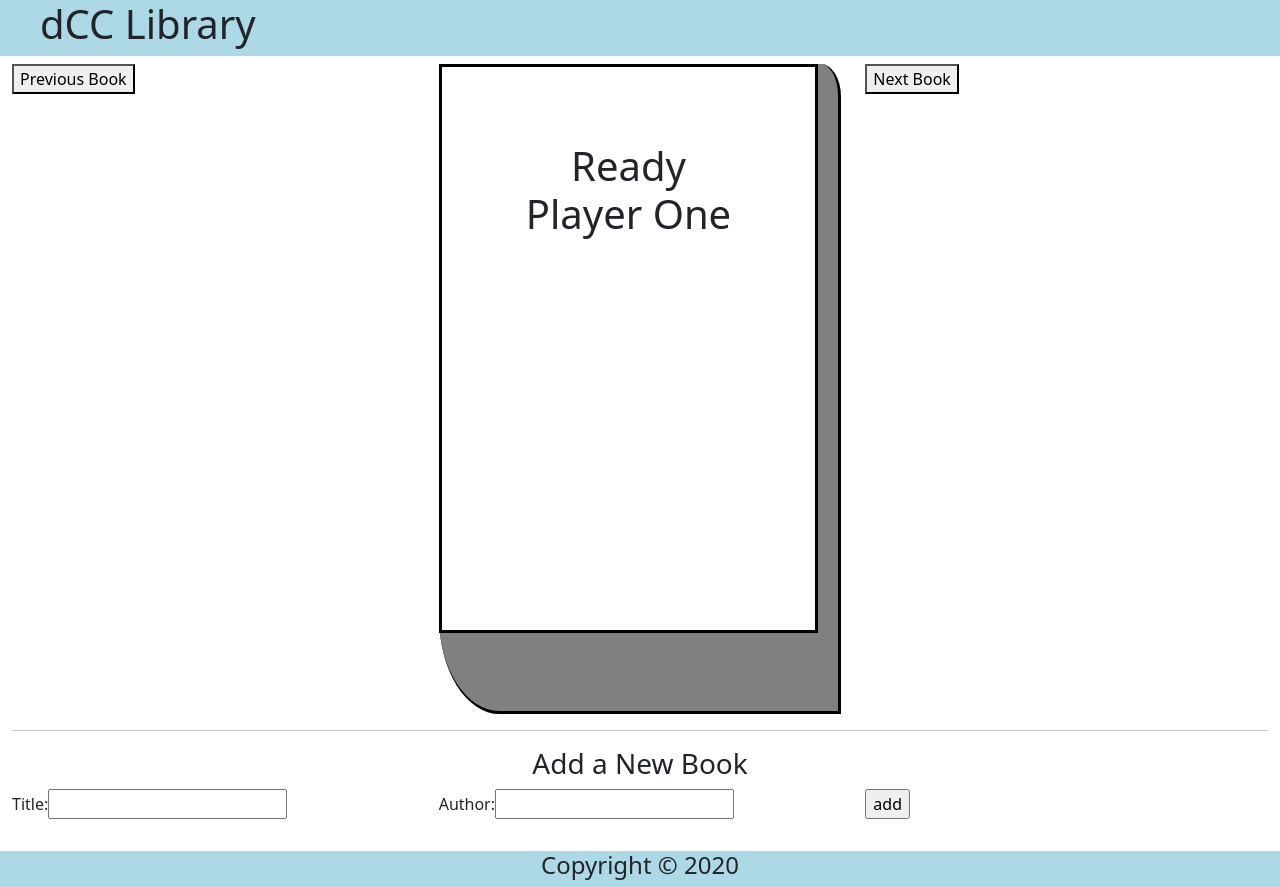
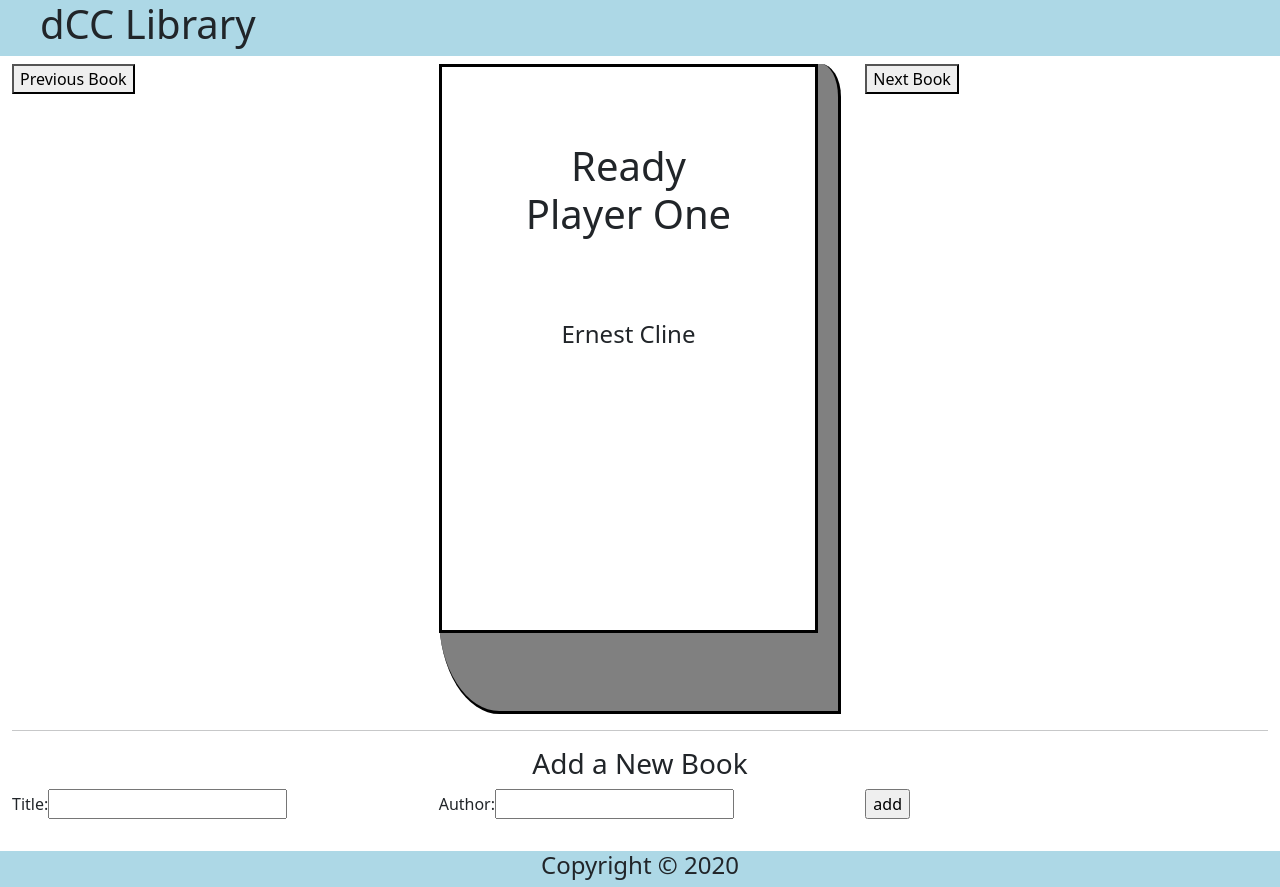
Before and after one commit to rajel89/react_tutorial, a React (Create React App) app: page / in a window 1280 px wide. Built offline with nearby package versions, Linux system fonts and the light colour scheme.

Commit message:
Added Author in the book.jsx file.

```diff
--- a/src/components/Book/book.jsx
+++ b/src/components/Book/book.jsx
@@ -6,6 +6,7 @@ function Book(props) {
     <div className="book">
       <div className="cover">
         <h1 className="title"> {props.book.title}</h1>
+        <h4 className="author"> {props.book.author}</h4>
         <h4 className="description">{props.book.description}</h4>
       </div>
     </div>
--- a/src/components/BookCreator/bookCreator.jsx
+++ b/src/components/BookCreator/bookCreator.jsx
@@ -14,9 +14,7 @@ class BookCreator extends Component {
   handleChange(event) {
     this.setState({
       [event.targ.name]: event.target.value,
-
     });
-
   }
   handleSubmit(event) {
     event.preventDefault();
```
